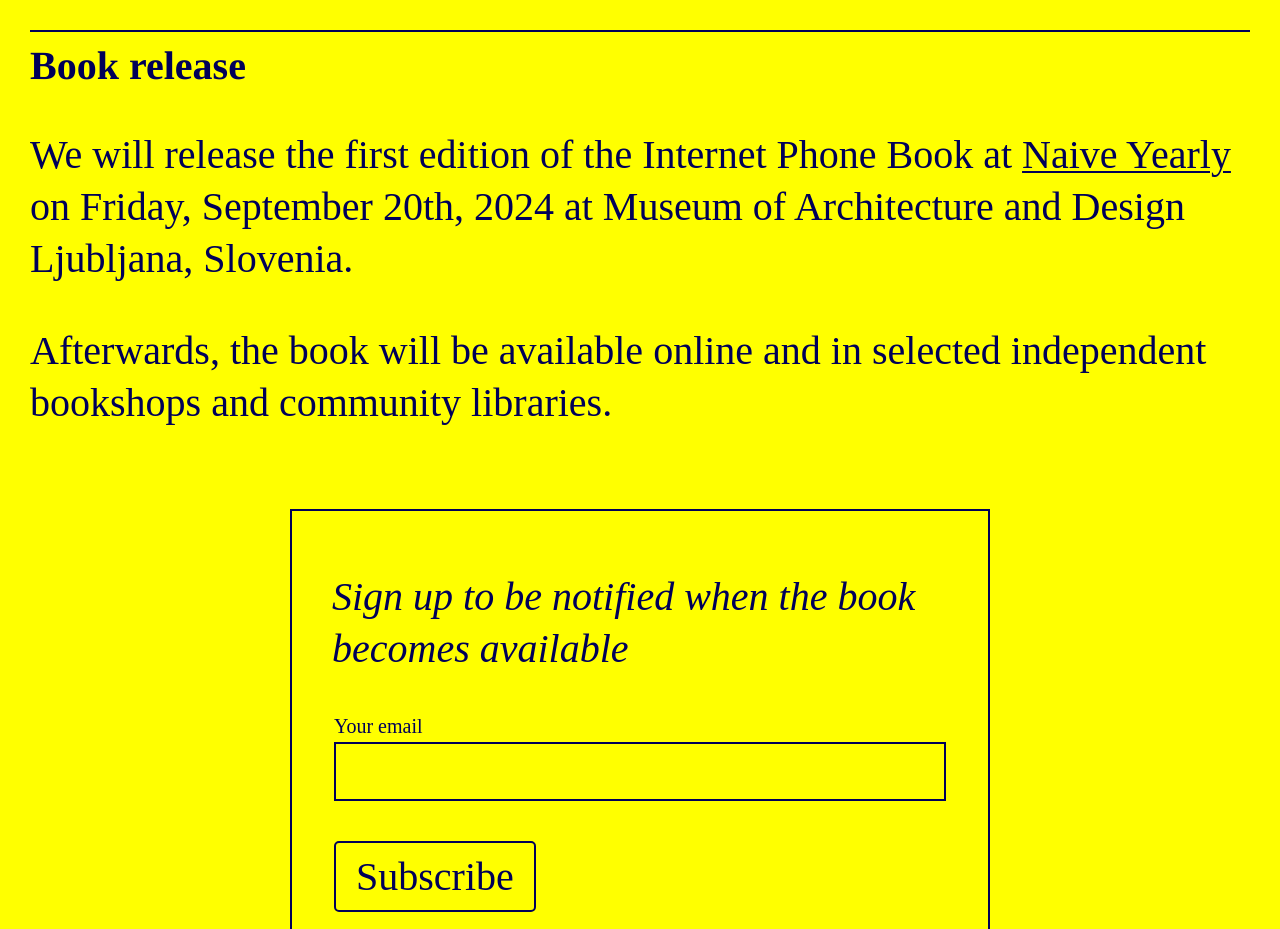
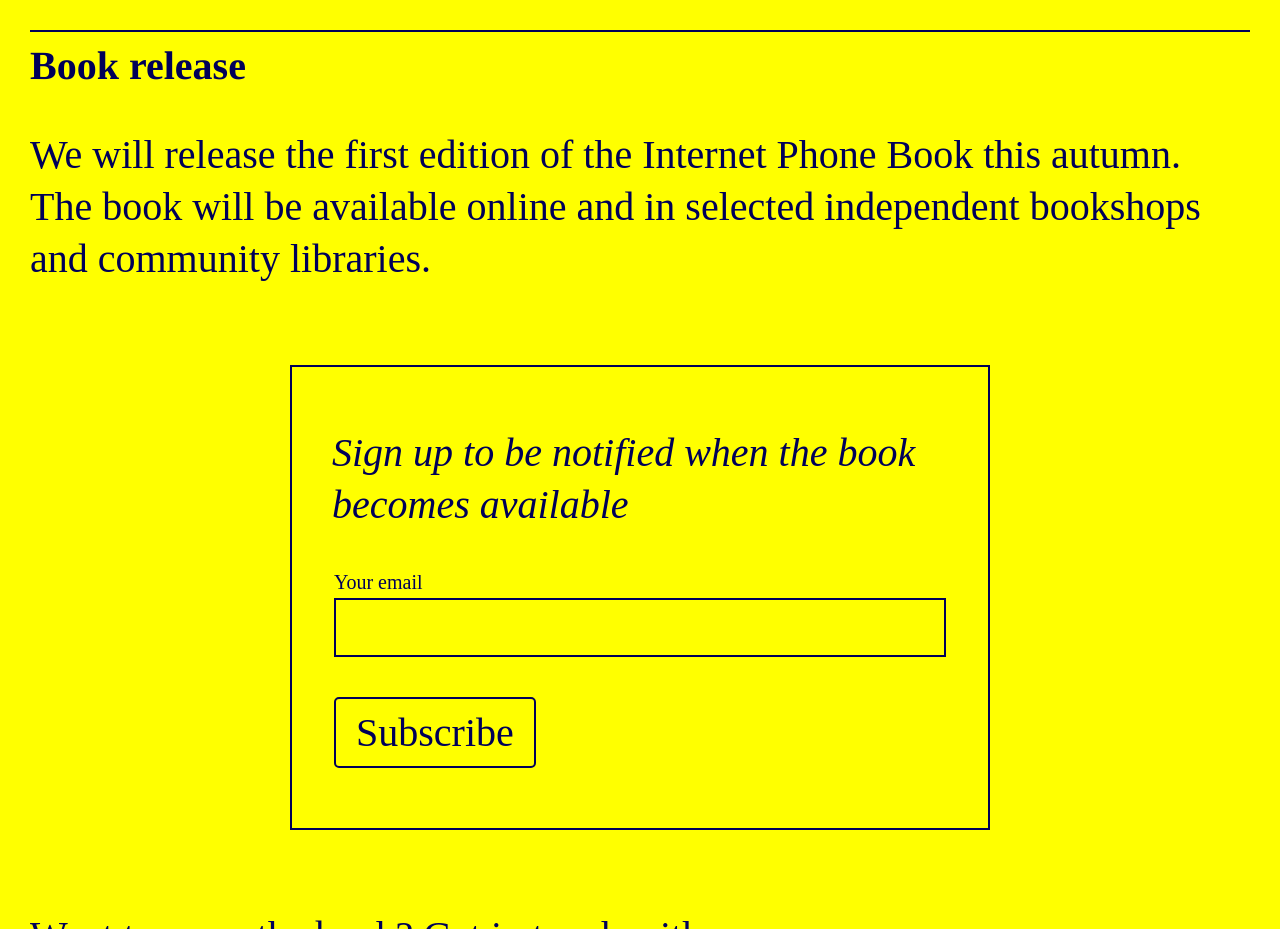
Before and after one commit to oilstel/internetphonebook.net, a plain HTML site: page index.html in a window 1280 px wide. Shown: the part 1260-2189 px from the top of the page. Drawn offline with Linux system fonts and the light colour scheme.

Commit message:
Update index.html

```diff
--- a/index.html
+++ b/index.html
@@ -80,10 +80,12 @@
         <section id="release">
             <h2>Book release</h2>
 
-            <p>We will release the first edition of the Internet Phone Book at <a href="http://naiveyearly.com">Naive Yearly</a> on Friday, September 20th, 2024 at Museum of Architecture and Design Ljubljana, Slovenia.</p>
+             <p>We will release the first edition of the Internet Phone Book this autumn. The book will be available online and in selected independent bookshops and community libraries.</p>
 
-            <p>Afterwards, the book will be available online and in selected independent bookshops and community libraries.
-            </p>
+<!--             <p>We will release the first edition of the Internet Phone Book at <a href="http://naiveyearly.com">Naive Yearly</a> on Friday, September 20th, 2024 at Museum of Architecture and Design Ljubljana, Slovenia.</p> -->
+
+<!--             <p>Afterwards, the book will be available online and in selected independent bookshops and community libraries.
+            </p> -->
 
             <form id="email-form" action="https://buttondown.email/api/emails/embed-subscribe/internetphonebook" method="post" target="popupwindow" onsubmit="window.open('https://buttondown.email/internetphonebook', 'popupwindow')" class="embeddable-buttondown-form">
                 <p style="margin-bottom: 0;"><i>Sign up to be notified when the book becomes available</i></p>
```
